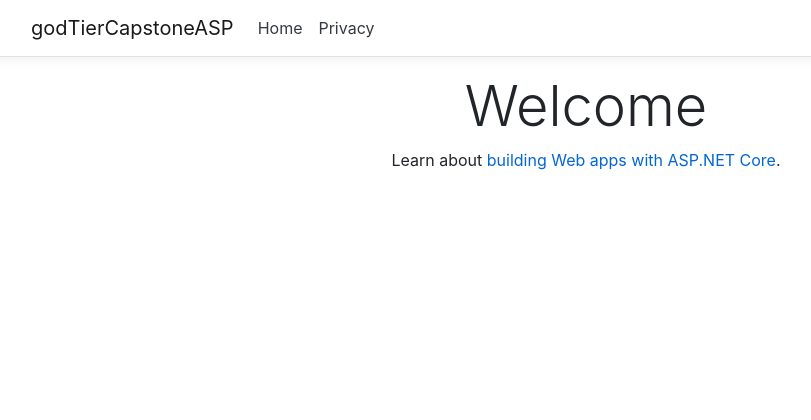
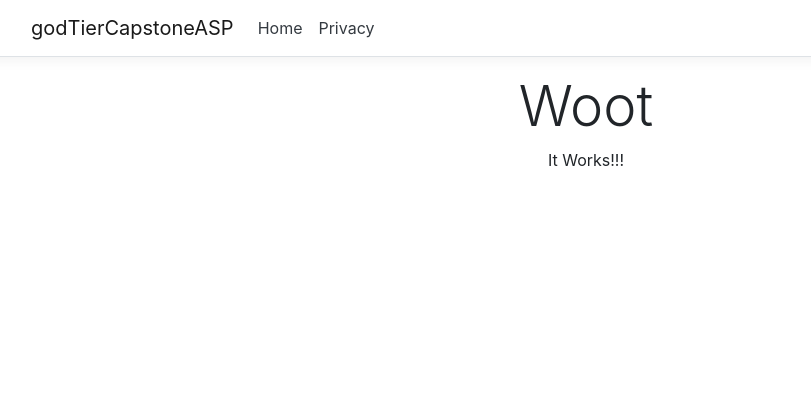
Before and after one commit to esther-joseph/CSCE_482_Campus_Requester, an ASP.NET Core app: page / in a window 1280 px wide. Shown: the top 420 px of the page, without its empty margins (54-865 px from the left). Run offline with ASP.NET Core 8, Linux system fonts and the light colour scheme.

Commit message:
removed privacy page

```diff
--- a/godTierCapstoneASP/Views/Home/Index.cshtml
+++ b/godTierCapstoneASP/Views/Home/Index.cshtml
@@ -3,6 +3,6 @@
 }
 
 <div class="text-center">
-    <h1 class="display-4">Welcome</h1>
-    <p>Learn about <a href="https://docs.microsoft.com/aspnet/core">building Web apps with ASP.NET Core</a>.</p>
+    <h1 class="display-4">Woot</h1>
+    <p>It Works!!!</p>
 </div>
--- a/godTierCapstoneASP/Views/Home/Privacy.cshtml
+++ /dev/null
@@ -1,6 +0,0 @@
-@{
-    ViewData["Title"] = "Privacy Policy";
-}
-<h1>@ViewData["Title"]</h1>
-
-<p>Use this page to detail your site's privacy policy.</p>
--- a/godTierCapstoneASP/Views/Shared/_Layout.cshtml
+++ b/godTierCapstoneASP/Views/Shared/_Layout.cshtml
@@ -22,7 +22,7 @@
                             <a class="nav-link text-dark" asp-area="" asp-controller="Home" asp-action="Index">Home</a>
                         </li>
                         <li class="nav-item">
-                            <a class="nav-link text-dark" asp-area="" asp-controller="Home" asp-action="Privacy">Privacy</a>
+                            <a class="nav-link text-dark" asp-area="" asp-controller="Home" asp-action="">Privacy</a>
                         </li>
                     </ul>
                 </div>
@@ -37,7 +37,7 @@
 
     <footer class="border-top footer text-muted">
         <div class="container">
-            &copy; 2020 - godTierCapstoneASP - <a asp-area="" asp-controller="Home" asp-action="Privacy">Privacy</a>
+            &copy; 2020 - godTierCapstoneASP - <a asp-area="" asp-controller="Home" asp-action="">Privacy</a>
         </div>
     </footer>
     <script src="~/lib/jquery/dist/jquery.min.js"></script>
```
Also changed, not shown: godTierCapstoneASP/.config/dotnet-tools.json (added).
